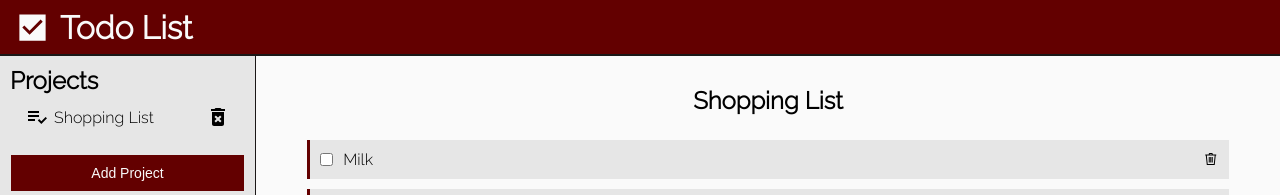
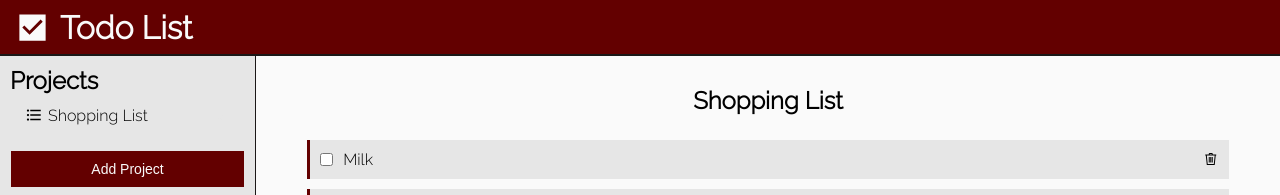
Before and after one commit to robisonwebdev/todo-react, a React (Create React App) app: page / in a window 1280 px wide. Shown: the top 195 px of the page. Built offline with nearby package versions, Linux system fonts and the light colour scheme.

Commit message:
Removed useState import. Replaced PlaylistAddCheckIcon with FormatListBulletedIcon. Moved DeleteForeverIcon into a new div with a className of .project_trash

```diff
--- a/src/components/Main/Project.js
+++ b/src/components/Main/Project.js
@@ -1,16 +1,18 @@
 import React from 'react';
 import DeleteForeverIcon from '@mui/icons-material/DeleteForever';
-import PlaylistAddCheckIcon from '@mui/icons-material/PlaylistAddCheck';
+import FormatListBulletedIcon from '@mui/icons-material/FormatListBulleted';
 import '../../styles/Main/Project.css';
 
 const Project = ({ deleteProject, projectID, text, viewProject }) => {
     return (
         <div className='project'>
             <div className='project_name' onClick={() => viewProject(projectID)}>
-                <PlaylistAddCheckIcon />
+                <FormatListBulletedIcon sx={{ fontSize: 18 }} />
                 <p>{text}</p>
             </div>
-            <DeleteForeverIcon onClick={() => deleteProject(projectID)} />
+            <div className='project_trash'>
+                <DeleteForeverIcon sx={{ fontSize: 20 }} onClick={() => deleteProject(projectID)} />
+            </div>
         </div>
     );
 }
```
